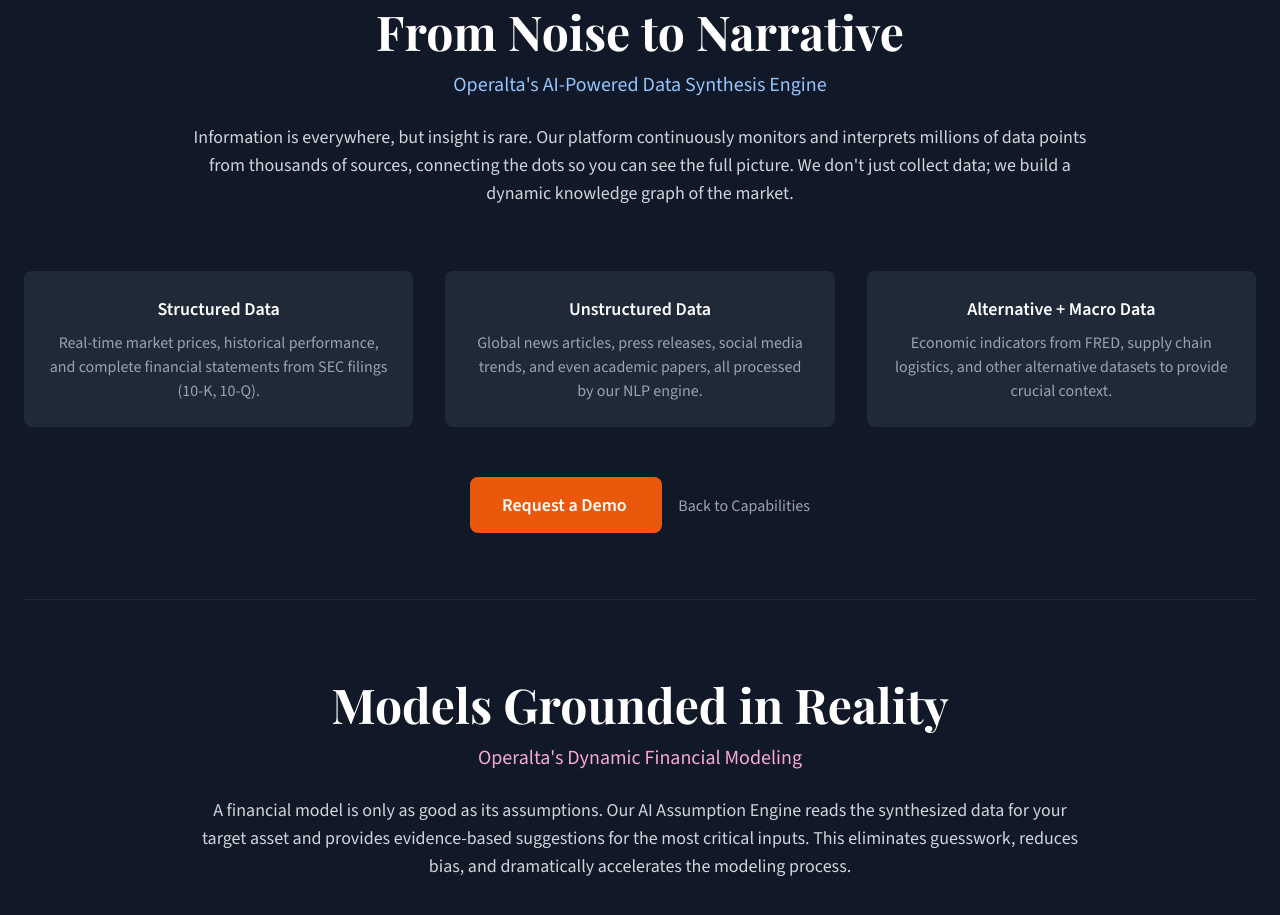
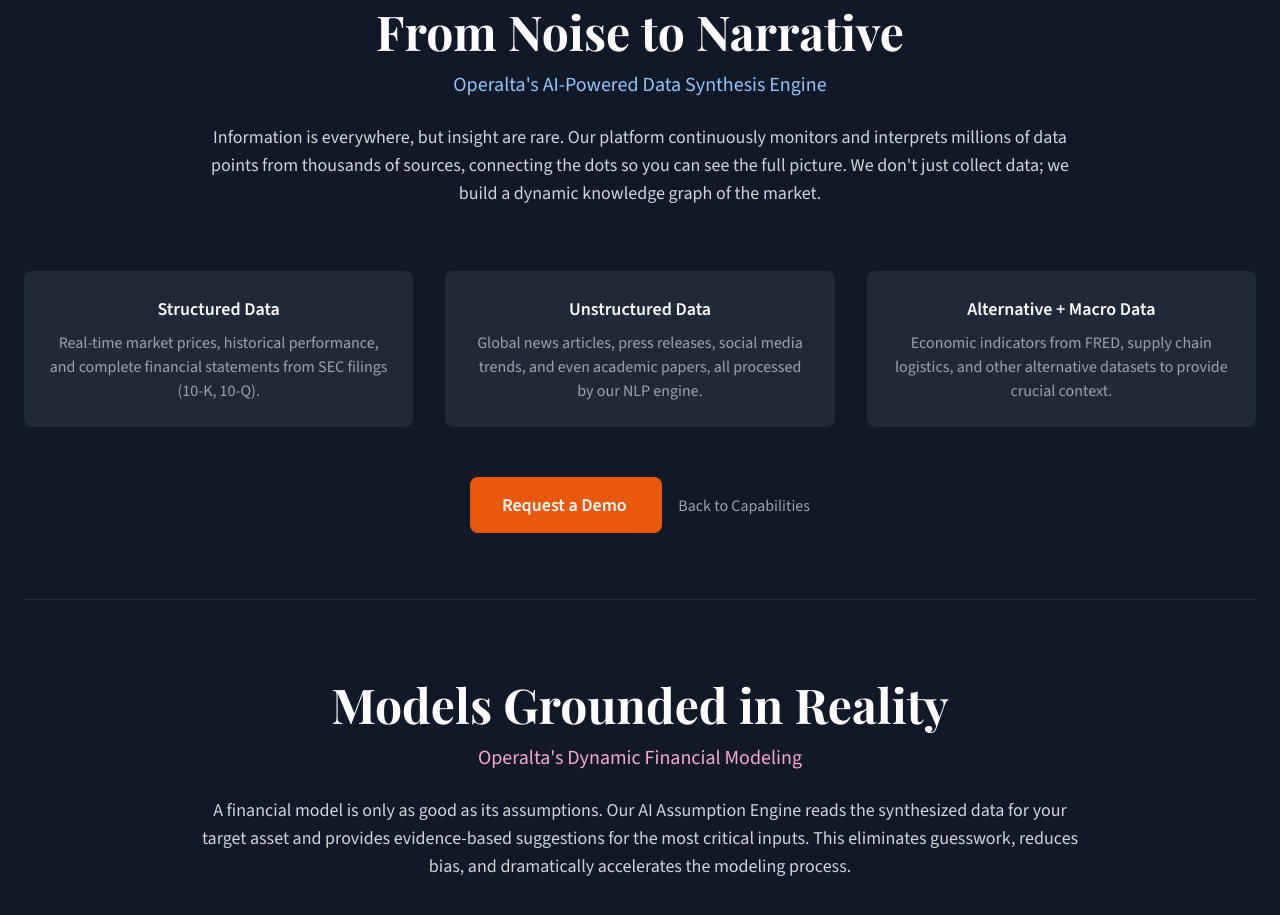
Before and after one commit to thinkingarch/Operalta.com, a plain HTML site: page index.html in a window 1280 px wide. Shown: the part 3080-3995 px from the top of the page. Drawn offline with nearby package versions, Linux system fonts and the light colour scheme.

Commit message:
Update index.html

```diff
--- a/index.html
+++ b/index.html
@@ -372,7 +372,7 @@
                 <h2 class="font-logo text-5xl font-bold text-white">From Noise to Narrative</h2>
                 <p class="mt-4 text-xl text-blue-300">Operalta's AI-Powered Data Synthesis Engine</p>
                 <p class="mt-6 text-lg text-gray-300">
-                    Information is everywhere, but insight is rare. Our platform continuously monitors and interprets millions of data points from thousands of sources, connecting the dots so you can see the full picture. We don't just collect data; we build a dynamic knowledge graph of the market.
+                    Information is everywhere, but insight are rare. Our platform continuously monitors and interprets millions of data points from thousands of sources, connecting the dots so you can see the full picture. We don't just collect data; we build a dynamic knowledge graph of the market.
                 </p>
             </div>
             <div class="mt-16 grid md:grid-cols-3 gap-8">
```
